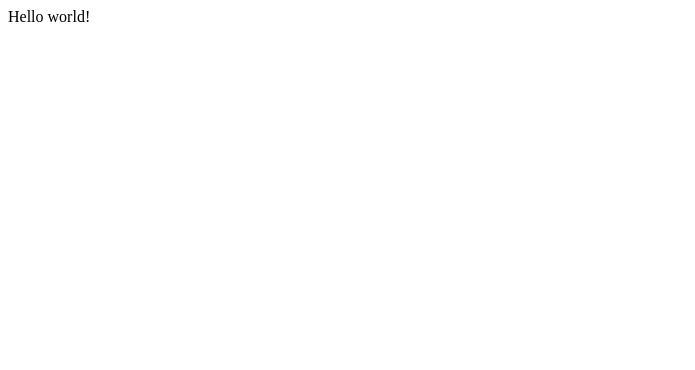
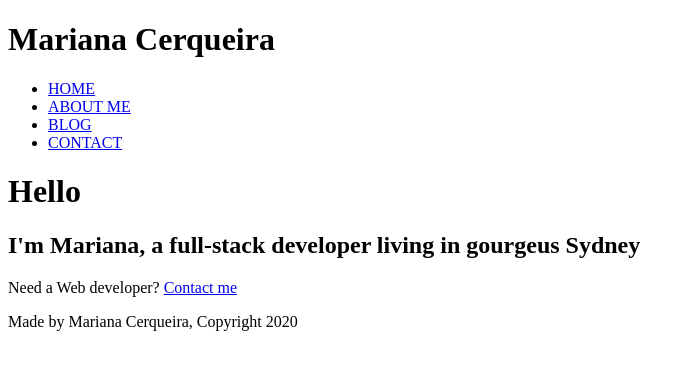
Before and after one commit to marianac1105/Blog, a Gatsby site: page / in a window 1280 px wide. Shown: the whole page, without its empty margins (0-695 px from the left). Built offline with nearby package versions, Linux system fonts and the light colour scheme; Gatsby itself is replaced by a stand-in of ours.

Commit message:
pages create

```diff
--- /dev/null
+++ b/src/Components/Footer.js
@@ -0,0 +1,8 @@
+import React from "react"
+
+function Footer (){
+
+    return <p>Made by Mariana Cerqueira, Copyright 2020</p>
+}
+
+export default Footer;
--- /dev/null
+++ b/src/Components/Header.js
@@ -0,0 +1,18 @@
+import React from "react"
+import {Link} from "gatsby"
+
+function Header (){
+
+    return <header><h1>Mariana Cerqueira</h1>
+
+    <ul>
+    <li><Link to = "/">HOME</Link> </li>
+    <li><Link to = "/aboutus">ABOUT ME</Link> </li>
+    <li><Link to = "/blog">BLOG</Link></li>
+    <li><Link to = "/contact">CONTACT</Link></li>
+    </ul>
+
+</header>
+}
+
+export default Header;
--- /dev/null
+++ b/src/Components/layout.js
@@ -0,0 +1,16 @@
+import React from "react"
+import Header from "./Header"
+import Footer from "./Footer"
+
+
+function Layout (props) {
+
+    return <div>
+    <Header/>
+{props.children}
+    <Footer/>
+</div>
+
+}
+
+export default Layout
--- a/src/pages/index.js
+++ b/src/pages/index.js
@@ -1,5 +1,15 @@
 import React from "react"
+import {Link} from "gatsby"
+import Layout from "../Components/layout"
+
 
 export default function Home() {
-  return <div>Hello world!</div>
+
+  return <Layout><h1>Hello</h1>
+  <h2>I'm Mariana, a full-stack developer living in gourgeus Sydney</h2>
+  <p>Need a Web developer? <Link to = "/contact">Contact me</Link></p>
+  </Layout>
+
+
+
 }
```
Also changed, not shown: src/pages/aboutus.js (added, +19 -0 lines), src/pages/blog.js (added, +13 -0 lines), src/pages/contact.js (added, +19 -0 lines).
